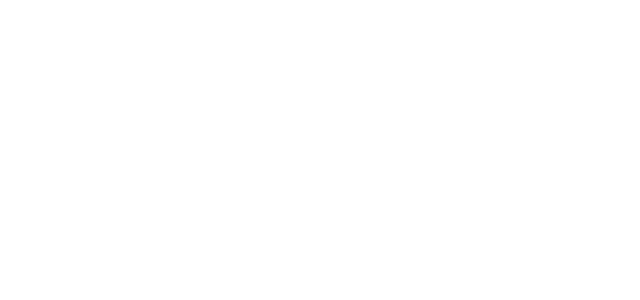
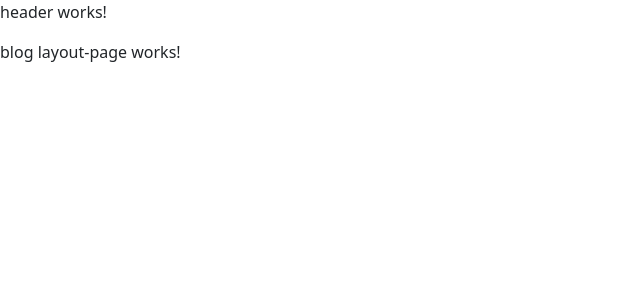
Before and after one commit to magadiflo/standalone-app, an Angular app: page / in a window 1280 px wide. Shown: the top 300 px of the page, without its empty margins (0-640 px from the left). Built offline with nearby package versions, Linux system fonts and the light colour scheme.

Commit message:
Creando primeros componentes standalone

```diff
--- a/src/app/app.component.html
+++ b/src/app/app.component.html
@@ -1 +1,2 @@
+<blog-layout-page />
 <router-outlet />
--- a/src/app/app.component.ts
+++ b/src/app/app.component.ts
@@ -2,10 +2,12 @@ import { Component } from '@angular/core';
 import { CommonModule } from '@angular/common';
 import { RouterOutlet } from '@angular/router';
 
+import { LayoutPageComponent } from './blog/layout-page/layout-page.component';
+
 @Component({
   selector: 'app-root',
   standalone: true,
-  imports: [CommonModule, RouterOutlet],
+  imports: [CommonModule, RouterOutlet, LayoutPageComponent],
   templateUrl: './app.component.html',
   styleUrls: ['./app.component.scss']
 })
--- /dev/null
+++ b/src/app/blog/layout-page/layout-page.component.html
@@ -0,0 +1,2 @@
+<blog-shared-header />
+<p>blog layout-page works!</p>
--- /dev/null
+++ b/src/app/blog/shared/header/header.component.html
@@ -0,0 +1 @@
+<p>header works!</p>
```
Also changed, not shown: src/app/blog/layout-page/layout-page.component.ts (added, +15 -0 lines), src/app/blog/shared/header/header.component.ts (added, +13 -0 lines), src/app/blog/layout-page/layout-page.component.scss (added), src/app/blog/shared/header/header.component.scss (added).
